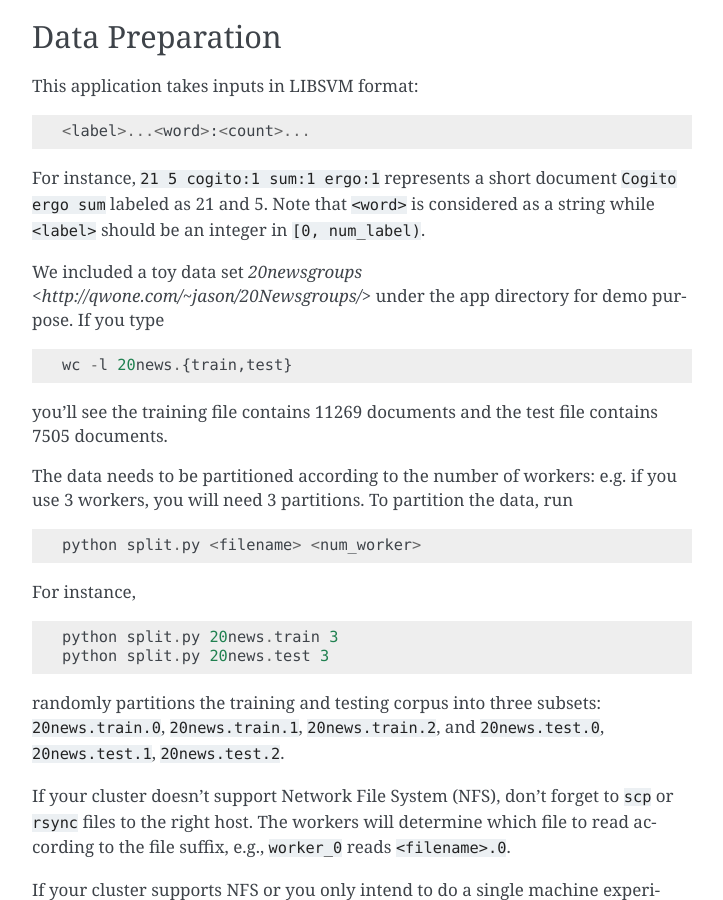
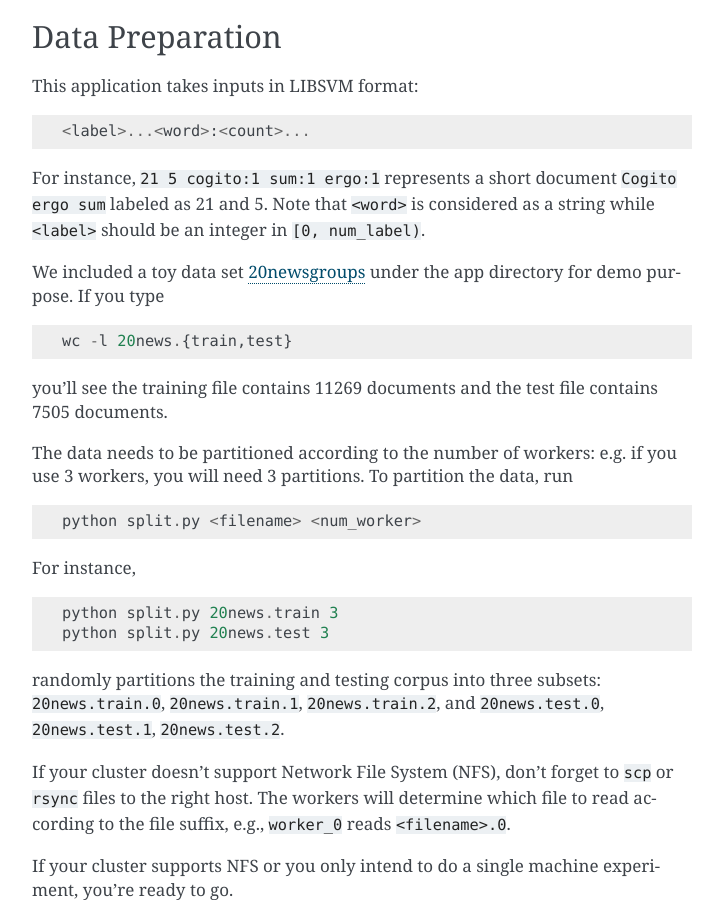
Before and after one commit to sailing-pmls/pmls.readthedocs.io, a Sphinx documentation site: the page built from docs/med-lda.rst, in a window 1280 px wide and 900 px high, scrolled down 850 px. Shown: the whole window, without its empty margins (388-1111 px from the left). Built offline with Sphinx 7.4.7, drawn with Linux system fonts in a browser that asks for light colours.

Commit message:
Update med-lda.rst

```diff
--- a/docs/med-lda.rst
+++ b/docs/med-lda.rst
@@ -32,7 +32,7 @@ This application takes inputs in LIBSVM format:
 
 For instance, :code:`21 5 cogito:1 sum:1 ergo:1` represents a short document :code:`Cogito ergo sum` labeled as 21 and 5. Note that :code:`<word>` is considered as a string while :code:`<label>` should be an integer in :code:`[0, num_label)`.
 
-We included a toy data set `20newsgroups <http://qwone.com/~jason/20Newsgroups/>` under the app directory for demo purpose. If you type
+We included a toy data set `20newsgroups <http://qwone.com/~jason/20Newsgroups/>`_ under the app directory for demo purpose. If you type
 ::
   wc -l 20news.{train,test}
 
```
